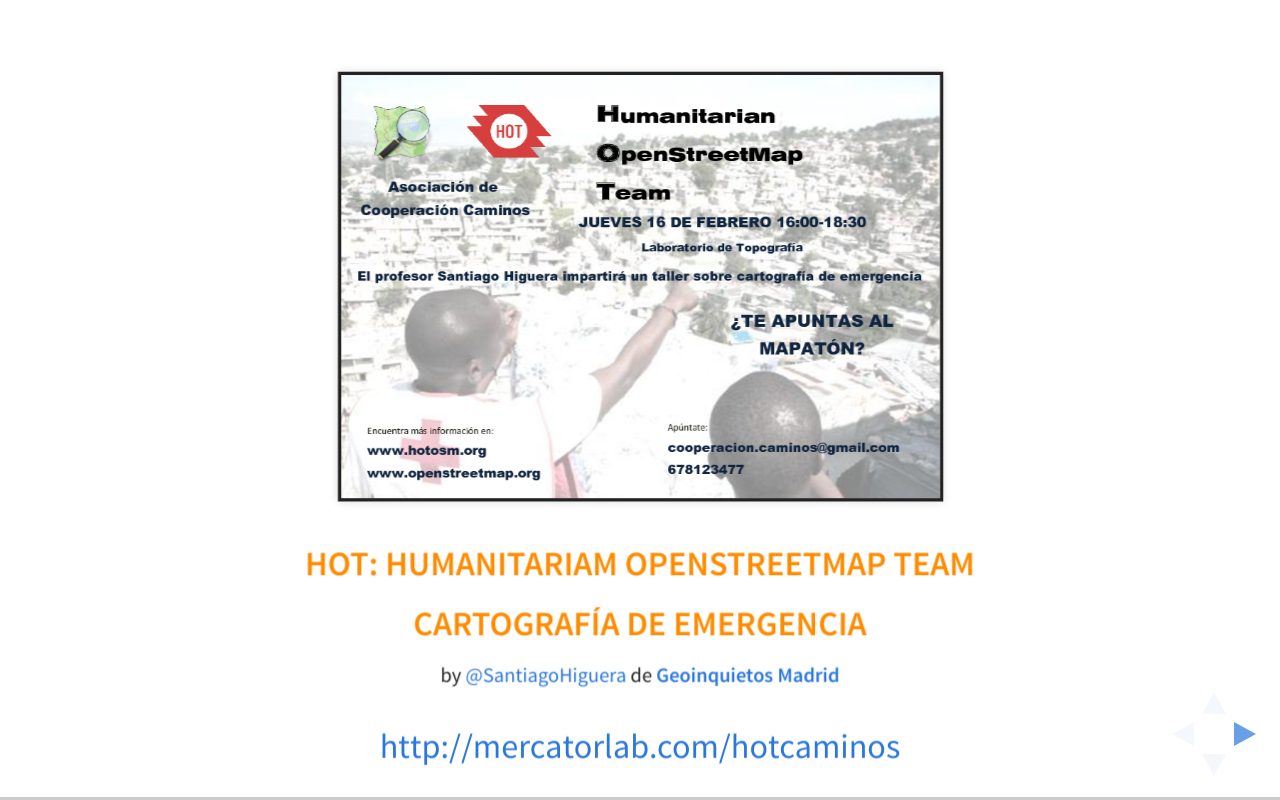
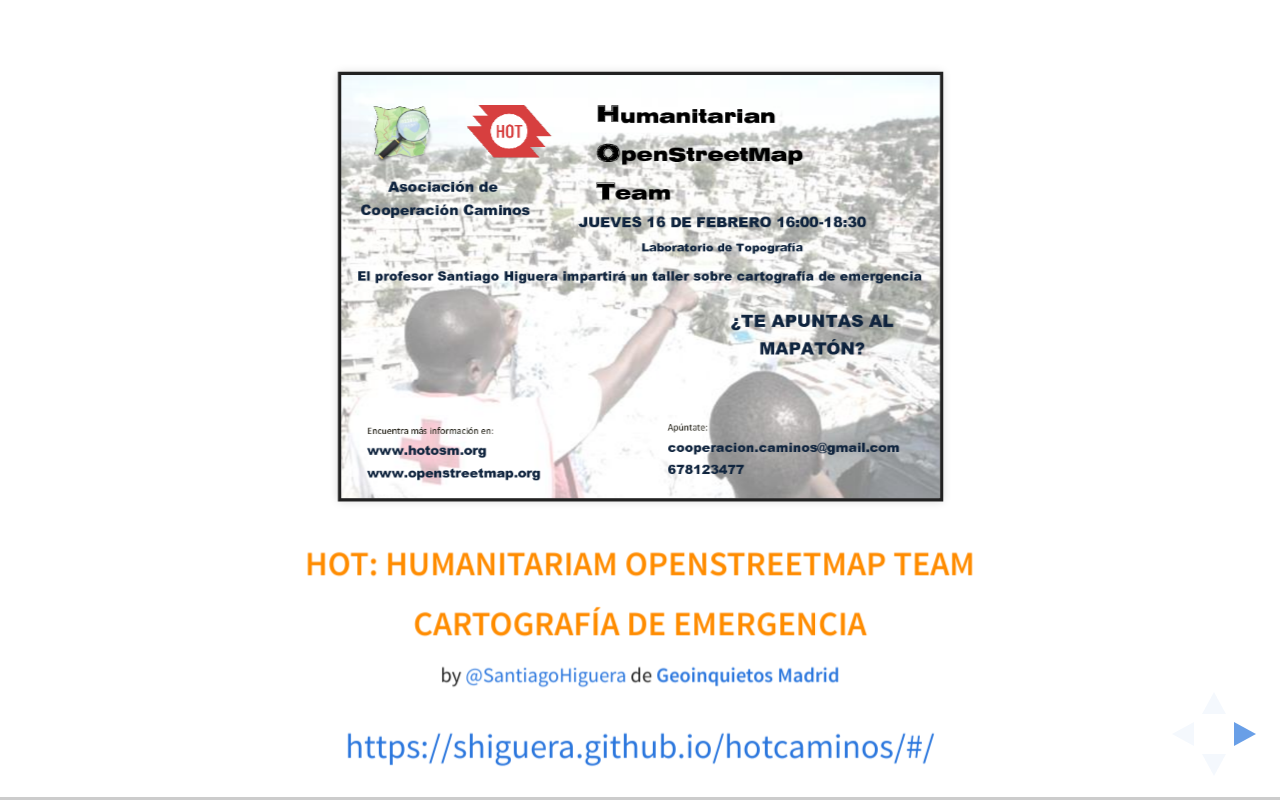
Before and after one commit to shiguera/hotcaminos, a website: page index.html in a window 1280 px wide. Drawn offline with Linux system fonts and the light colour scheme.

Commit message:
Update index.html

```diff
--- a/index.html
+++ b/index.html
@@ -37,7 +37,7 @@
 					</div>
 					<div style='clear:both; margin-top: 10px'>
 						<p><small>by <a href="https://twitter.com/santiagohiguera">@SantiagoHiguera</a> de <strong style='color: #0000ff'><a href="http://geoinquietos.org" target='_blank'>Geoinquietos Madrid</a></strong></small></p>
-						<a href='http://mercatorlab.com/hotcaminos'>http://mercatorlab.com/hotcaminos</a>
+						<a href='https://shiguera.github.io/hotcaminos/#/'>https://shiguera.github.io/hotcaminos/#/</a>
 					</div>
 				</section>
 
```
